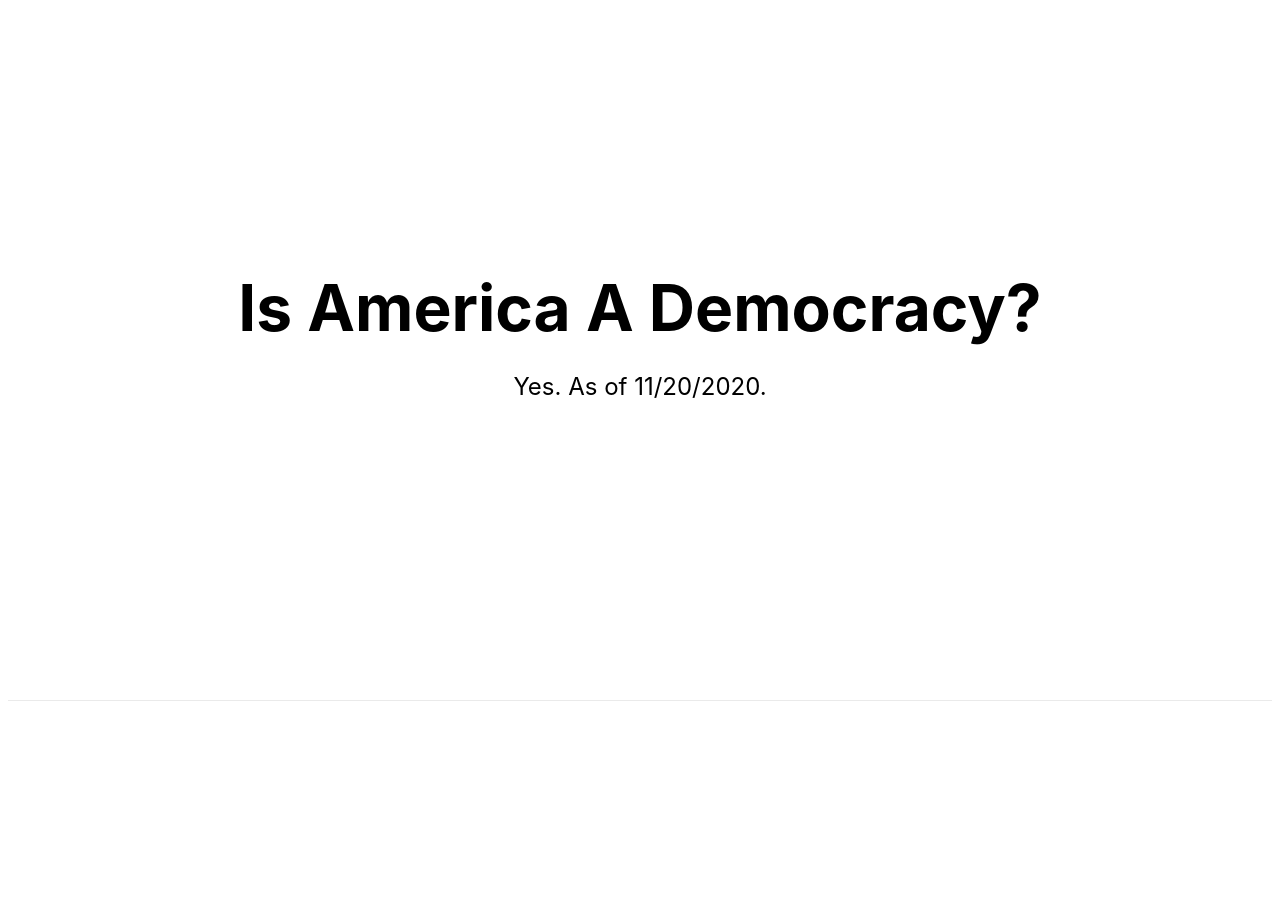
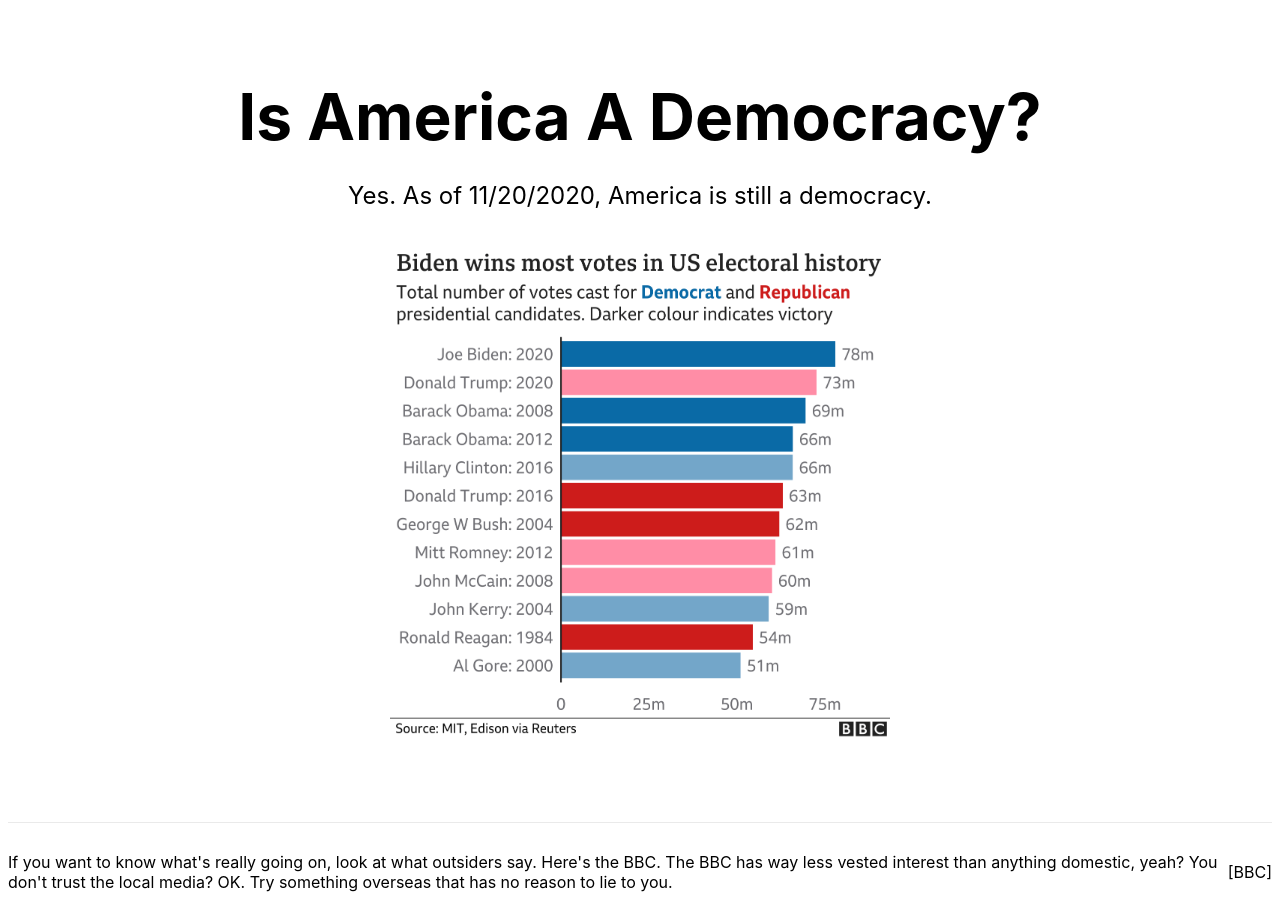
Before and after one commit to benhorst/isamericaademocracy-dotcom, a Next.js app: page / in a window 1280 px wide. Before the commit the page ends 800 px from the top, so only its background shows below. Built offline with nearby package versions, Linux system fonts and the light colour scheme.

Commit message:
add bbc citation and image

```diff
--- a/pages/index.js
+++ b/pages/index.js
@@ -1,4 +1,5 @@
 import Head from 'next/head'
+import Image from 'next/image'
 import styles from '../styles/Home.module.css'
 
 export default function Home() {
@@ -15,11 +16,21 @@ export default function Home() {
         </h1>
 
         <p className={styles.description}>
-         Yes. As of 11/20/2020.
+         Yes. As of 11/20/2020, America is still a democracy.
         </p>
+        <div>
+          <Image
+        src="/national_votes-nc.png"
+        alt="the 2020 popular vote tally for biden winning 2020"
+        width="500"
+        height="500"
+      />
+        </div>
       </main>
       <footer className={styles.footer}>
-
+        If you want to know what's really going on, look at what outsiders say. Here's the BBC. The BBC has way less vested interest than anything domestic, yeah? You don't trust the local media? OK. Try something overseas that has no reason to lie to you.
+        <a href="https://www.bbc.com/news/election-us-2020-54783016">[BBC]</a>
+        <br />
       </footer>
     </div>
   )
```
Also changed, not shown: public/national_votes-nc.png (added).
